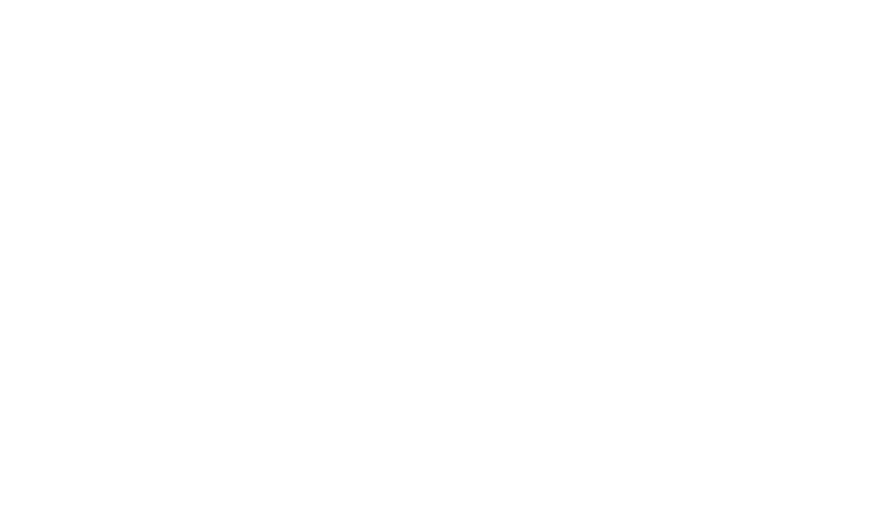
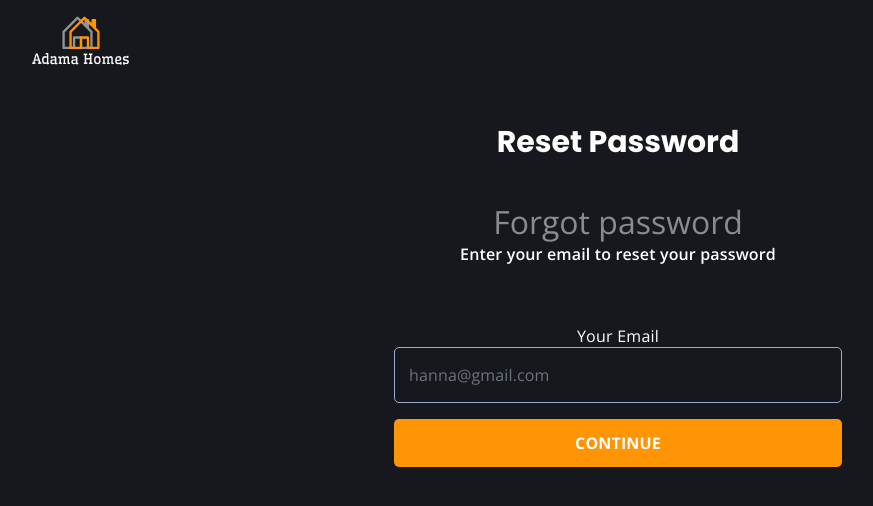
Before and after one commit to Amanbanti/RMS-With-React-Tailwind, a React (Create React App) app: page /resetpassword in a window 1280 px wide. Before the commit this address had no page. Shown: the top 506 px of the page, without its empty margins (22-895 px from the left). Built offline with nearby package versions, Linux system fonts and the light colour scheme.

Commit message:
Reset password commit

```diff
--- a/src/App.jsx
+++ b/src/App.jsx
@@ -1,7 +1,9 @@
 import React from "react";
 import { BrowserRouter as Router, Routes, Route } from 'react-router-dom';
+import Home from "./pages/Home";
 import Signup from './pages/Signup';
-import Home from "./pages/Home";
+import ResetPassword from "./pages/ResetPassword/index.jsx";
+
 
 function App() {
   return (
@@ -9,6 +11,7 @@
       <Routes>
         <Route path="/" element={<Home />} />
         <Route path="/signup" element={<Signup />} />
+        <Route path="/resetpassword" element={<ResetPassword  />} />
         {/* Other routes */}
       </Routes>
     </Router>
--- a/src/pages/ResetPassword/ResetpasswordResetPassword.jsx
+++ b/src/pages/ResetPassword/ResetpasswordResetPassword.jsx
@@ -0,0 +1,80 @@
+import { Button, Input, Heading, Text } from "../../components";
+import React from "react";
+import { Link } from "react-router-dom";
+import { Img } from "../../components";
+
+export default function ResetPassword() {
+  return (
+    <div >
+
+
+            <div className="flex w-full  bg-gray-900_01 items-start md:flex-col my- 130">
+                    <div className="mt-3 flex w-[48%] items-start justify-between gap-5 px-[54px] md:w-full md:p-5 md:px-5 sm:flex-col sm:px-4">
+                        <Link to="/">
+                        <div className="flex flex-col items-center">
+                            <Img src="images/BihouseDoor_x2.svg" alt="Bihousedoor" className="h-[38px] w-[38px]" />
+                            <Heading as="h1" className="!font-wellfleet !font-normal !text-white-a700">
+                            Adama Homes
+                            </Heading>
+                        </div>
+                        </Link>
+                    </div>
+            </div>
+
+            <div className="flex w-full flex-col items-center bg-gray-900_01 py-4 lg:py-8 md:py-5 sm:py-4 min-h-screen">
+  <div className="container-xs flex flex-col items-center gap-[32px] px-14 lg:px-5 md:px-5 sm:gap-[20px] sm:px-4 mt-10">
+    <Link to="/" className="lg:text-[40px] md:text-[32px] sm:text-[26px]">
+      <Heading size="heading3x1" as="h1" className="font-poppins font-bold text-white-a700 text-3xl md:text-4xl lg:text-5xl ">
+        Reset Password
+      </Heading>
+    </Link>
+    <div className="flex w-full justify-center lg:w-full md:w-full">
+      <div className="flex w-full max-w-md flex-col items-center rounded-[10px] bg-gray-900_01 px-[20px] py-2 sm:px-4">
+        <a href="#" className="lg:text-[27px] md:text-[26px] sm:text-[24px]">
+          <Text size="text3x1" as="p" className="font-opensans text-amber-600 text-o">
+            Forgot password
+          </Text>
+        </a>
+        <Heading
+          size="headingmd"
+          as="h2"
+          className="font-opensans tracking-[0.15px] text-white-a700 lg:text-[13px]"
+        >
+          Enter your email to reset your password
+        </Heading>
+      </div>
+    </div>
+    <div className="mt-5 flex flex-col items-center gap-4 max-w-md w-full mb-20">
+      <div className="flex flex-col items-center w-full">
+        <Heading size="heading3" as="h3" className="font-opensans tracking-[0.25px] text-white-a700">
+          Your Email
+        </Heading>
+        <Input
+          color="indigo_200"
+          size="md"
+          variant="outline"
+          type="email"
+          name="email"
+          placeholder="hanna@gmail.com"
+          className="w-full max-w-md h-10 rounded-[5px] font-opensans tracking-[0.15px]"
+        />
+      </div>
+      <Button
+        color="o"
+        size="4x1"
+        className="w-full max-w-md h-12 rounded-[5px] font-opensans font-bold uppercase tracking-[0.15px] text-white-a700"
+      >
+        Continue
+      </Button>
+    </div>
+  </div>
+</div>
+
+
+
+
+
+    </div>
+  )
+
+   }
--- a/src/pages/ResetPassword/index.jsx
+++ b/src/pages/ResetPassword/index.jsx
@@ -0,0 +1,20 @@
+import { Helmet } from "react-helmet";
+import ResetpasswordResetPassword from "./ResetpasswordResetPassword";
+import React from "react";
+
+
+export default function ResetPasswordPage() {
+  return (
+    <>
+      <Helmet>
+        <title>Adama Homes</title>
+        <meta name="description" content="Web site created using create-react-app" />
+      </Helmet>
+
+            <ResetpasswordResetPassword />
+
+
+
+    </>
+  );
+}
--- a/src/styles/index.css
+++ b/src/styles/index.css
@@ -86,4 +86,5 @@
 input[type="number"]::-webkit-outer-spin-button {
   -webkit-appearance: none;
   margin: 0;
+
 }
```
Also changed, not shown: src/styles/tailwind.css (line endings or trailing spaces).
